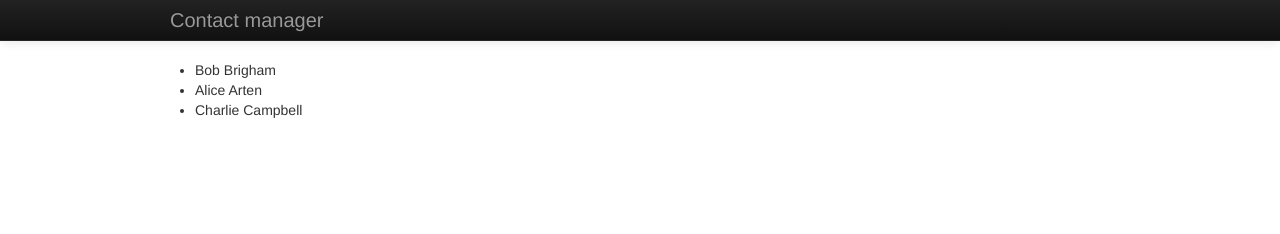
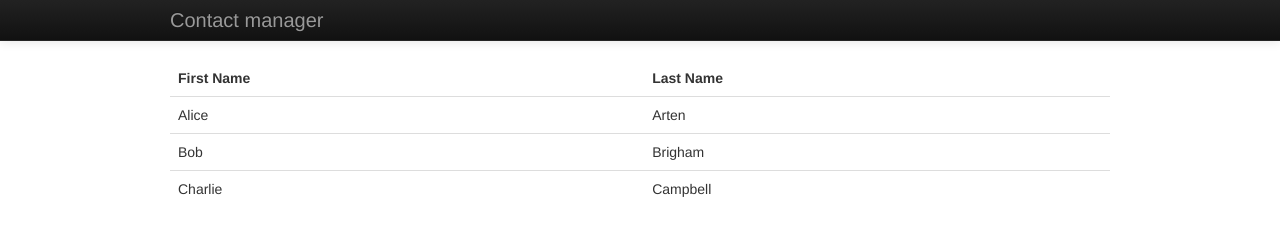
Before and after one commit to marcacyr/marionette-js-shiz, a plain HTML site: page index.html in a window 1280 px wide. Drawn offline with Linux system fonts and the light colour scheme.

Commit message:
get through more of this book

```diff
--- /dev/null
+++ b/assets/js/app.js
@@ -0,0 +1,9 @@
+var ContactManager = new Marionette.Application();
+
+ContactManager.addRegions({
+  mainRegion: "#main-region"
+});
+
+ContactManager.on("start", function() {
+  ContactManager.ContactsApp.List.Controller.listContacts();
+});
--- /dev/null
+++ b/assets/js/apps/contacts/list/list_controller.js
@@ -0,0 +1,13 @@
+ContactManager.module("ContactsApp.List", function(List, ContactManager, Backbone, Marionette, $, _){
+  List.Controller = {
+    listContacts: function() {
+      var contacts = ContactManager.request("contact:entities");
+
+      var contactsListView = new List.Contacts({
+        collection: contacts
+      });
+
+      ContactManager.mainRegion.show(contactsListView);
+    }
+  };
+});
--- /dev/null
+++ b/assets/js/apps/contacts/list/list_view.js
@@ -0,0 +1,14 @@
+ContactManager.module("ContactsApp.List", function(List, ContactManager, Backbone, Marionette, $, _){
+  List.Contact = Marionette.ItemView.extend({
+    tagName: "tr",
+    template: "#contact-list-item"
+  });
+
+  List.Contacts = Marionette.CompositeView.extend({
+    tagName: "table",
+    className: "table table-hover",
+    template: "#contact-list",
+    childView: List.Contact,
+    childViewContainer: "tbody"
+  });
+});
--- /dev/null
+++ b/assets/js/entities/contact.js
@@ -0,0 +1,31 @@
+ContactManager.module("Entities", function(Entities, ContactManager, Backbone, Marionette, $, _){
+  Entities.Contact = Backbone.Model.extend({});
+
+  Entities.ContactCollection = Backbone.Collection.extend({
+    model: Entities.Contact,
+    comparator: "firstName"
+  });
+
+  var contacts;
+
+  var initializeContacts = function() {
+    contacts = new Entities.ContactCollection([
+      { id: 1, firstName: "Alice", lastName: "Arten", phoneNumber: "555-0184" },
+      { id: 2, firstName: "Bob", lastName: "Brigham", phoneNumber: "555-0163" },
+      { id: 3, firstName: "Charlie", lastName: "Campbell", phoneNumber: "555-0129" }
+    ]);
+  };
+
+  var API = {
+    getContactEntities: function() {
+      if (contacts === undefined) {
+        initializeContacts();
+      }
+      return contacts;
+    }
+  };
+
+  ContactManager.reqres.setHandler("contact:entities", function() {
+    return API.getContactEntities();
+  });
+});
--- a/index.html
+++ b/index.html
@@ -17,11 +17,18 @@
     </div>
 
     <div id="main-region" class="container">
-      <p>Here is static content in the web page. You'll notice that it gets replaced by our app as soon as we start it.</p>
     </div>
 
+    <script type="text/template" id="contact-list">
+      <thead>
+        <tr><th>First Name</th><th>Last Name</th></tr>
+      </thead>
+      <tbody>
+      </tbody>
+    </script>
+
     <script type="text/template" id="contact-list-item">
-      <%- firstName %> <%- lastName %>
+      <td><%- firstName %></td><td><%- lastName %></td>
     </script>
 
     <script src="./assets/js/vendor/jquery.js"></script>
@@ -29,56 +36,12 @@
     <script src="./assets/js/vendor/underscore.js"></script>
     <script src="./assets/js/vendor/backbone.js"></script>
     <script src="./assets/js/vendor/backbone.marionette.js"></script>
+    <script src="./assets/js/app.js"></script>
+    <script src="./assets/js/entities/contact.js"></script>
+    <script src="./assets/js/apps/contacts/list/list_view.js"></script>
+    <script src="./assets/js/apps/contacts/list/list_controller.js"></script>
 
     <script type="text/javascript">
-      var ContactManager = new Marionette.Application();
-
-      ContactManager.addRegions({
-        mainRegion: "#main-region"
-      });
-
-      ContactManager.Contact = Backbone.Model.extend({});
-
-      ContactManager.ContactCollection = Backbone.Collection.extend({
-        model: ContactManager.Contact
-      });
-
-      ContactManager.ContactItemView = Marionette.ItemView.extend({
-        tagName: "li",
-        template: "#contact-list-item"
-      });
-
-      ContactManager.ContactsView = Marionette.CollectionView.extend({
-        tagName: "ul",
-        childView: ContactManager.ContactItemView
-      });
-
-      ContactManager.on("start", function() {
-        var contacts = new ContactManager.ContactCollection([
-        {
-          firstName: "Bob",
-          lastName: "Brigham",
-          phoneNumber: "555-0163"
-        },
-        {
-          firstName: "Alice",
-          lastName: "Arten",
-          phoneNumber: "555-0129"
-        },
-        {
-          firstName: "Charlie",
-          lastName: "Campbell",
-          phoneNumber: "555-0129"
-        }
-        ]);
-
-        var contactsListView = new ContactManager.ContactsView({
-          collection: contacts
-        });
-
-        ContactManager.mainRegion.show(contactsListView);
-      });
-
       ContactManager.start();
     </script>
   </body>
```
